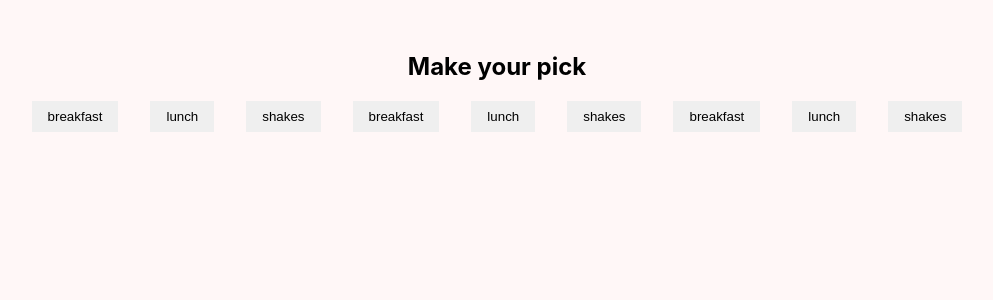
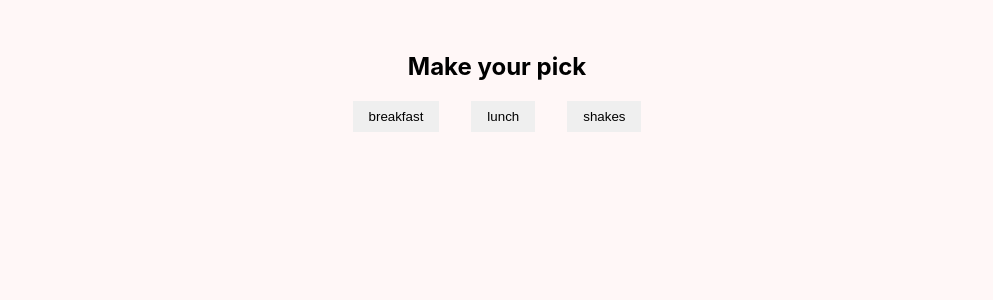
Before and after one commit to BSlaven/menu-app, a React (Vite) app: page / in a window 1280 px wide. Shown: the top 300 px of the page, without its empty margins (143-1136 px from the left). Built offline with nearby package versions, Linux system fonts and the light colour scheme.

Commit message:
set categories as an array of unique values

```diff
--- a/src/components/Menu/Menu.jsx
+++ b/src/components/Menu/Menu.jsx
@@ -6,7 +6,7 @@ import Categories from '../Categories/Categories'
 const Menu = () => {
 
   const [ myMenu, setMyMenu ] = useState(menu);
-  const categories = menu.map(elem => elem.category);
+  const categories = [...new Set(menu.map(elem => elem.category))];
 
   return (
     <div className={classes.menu}>
```
